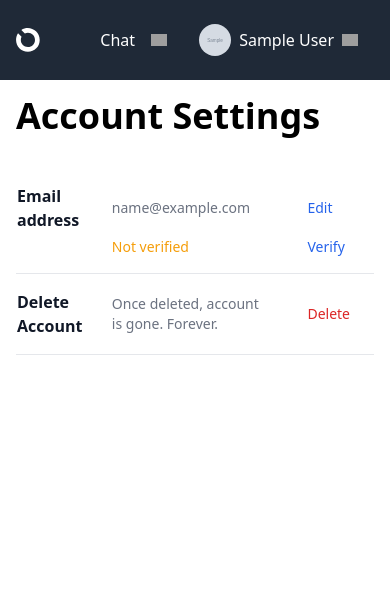
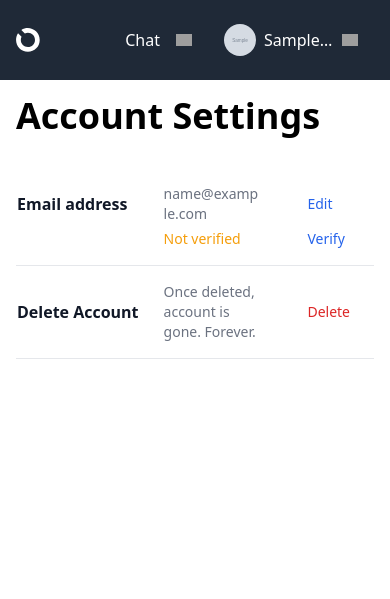
Before and after one commit to dehemi2001/django_realtime_chat, a Django app: page /profile/settings/ in a window 390 px wide. Shown: the top 599 px of the page. Run offline with Django 5.2, Linux system fonts and the light colour scheme; a user stored in the database is signed in; tables that the repository leaves empty hold one stand-in row (values such as "Sample post"); grey boxes marked "Sample" are stand-in pictures; some libraries are stand-ins or nearby versions; grey boxes are pictures that could not be loaded.

Commit message:
Mobile responsive issues fixed.

```diff
--- a/a_rtchat/forms.py
+++ b/a_rtchat/forms.py
@@ -9,7 +9,7 @@ class ChatmessageCreateForm(ModelForm):
         model = GroupMessage
         fields = ['body']
         widgets = {
-            'body': forms.TextInput(attrs={'placeholder': 'Add message ...', 'class': 'p-4 text black', 'maxlength': '300', 'autofocus': True }),
+            'body': forms.TextInput(attrs={'placeholder': 'Add message ...', 'class': 'p-4 text-black w-full', 'maxlength': '300', 'autofocus': True }),
         }
 
 class NewGroupForm(ModelForm):
--- a/a_rtchat/templates/a_rtchat/chat_message.html
+++ b/a_rtchat/templates/a_rtchat/chat_message.html
@@ -1,6 +1,6 @@
 {% if message.author == user %}
 <li class="flex justify-end mb-4">
-    <div class="bg-green-200 rounded-l-lg rounded-tr-lg p-4 max-w-[75%]">
+    <div class="bg-green-200 rounded-l-lg rounded-tr-lg p-4 max-w-[75%] break-words overflow-hidden">
         {% include 'a_rtchat/partials/message_content.html' %}
     </div>
     <div class="flex items-end">
@@ -25,7 +25,7 @@
                 <path fill="white" d="M2.8,13L8,13L8,0.2C7.1,5.5,6.5,8.7,1.7,10.4C-1.6,11.5,1,13,2.8,13z"></path>
             </svg>
         </div>
-        <div class="bg-white p-4 max-w-[75%] rounded-r-lg rounded-tl-lg">
+        <div class="bg-white p-4 max-w-[75%] rounded-r-lg rounded-tl-lg break-words overflow-hidden">
             {% include 'a_rtchat/partials/message_content.html' %}
         </div>
     </div>
--- a/a_rtchat/templates/a_rtchat/partials/online_count.html
+++ b/a_rtchat/templates/a_rtchat/partials/online_count.html
@@ -25,7 +25,7 @@
 <div id="online-icon" class="gray-dot absolute top-2 left-2"></div>
 {% endif %}
 
-<ul id="groupchat-members" class="flex gap-4">
+<ul id="groupchat-members" class="flex gap-4 overflow-x-auto pb-2">
     {% for member in chat_group.members.all %}
     <li>
         <a href="{% url 'profile' member.username %}"
--- a/a_rtchat/templates/a_rtchat/partials/online_status.html
+++ b/a_rtchat/templates/a_rtchat/partials/online_status.html
@@ -1,6 +1,6 @@
 <div id="online-user-count">
     {% if online_users %}
-    <span class="bg-red-500 rounded-lg pt-1 pb-2 px-2 text-white text-sm ml-4">
+    <span class="bg-red-500 rounded-lg py-1 px-2 text-white text-sm ml-4">
         {{ online_users.count }} online
     </span>
     {% endif %}
--- a/a_users/templates/a_users/profile_settings.html
+++ b/a_users/templates/a_users/profile_settings.html
@@ -4,13 +4,14 @@
 
 <h1 class="mb-8">Account Settings</h1>
 
+<div class="overflow-x-auto">
     <table class="w-full text-sm text-left text-gray-500">
         <tbody>
             <tr>
-            <th scope="row" class="pt-4 pb-1 text-base font-bold text-gray-900">
+                <th scope="row" class="pt-4 pb-1 text-base font-bold text-gray-900 whitespace-nowrap">
                     Email address
                 </th>
-            <td id="email-address" class="pt-4 pb-1 px-6">
+                <td id="email-address" class="pt-4 pb-1 px-6 break-all">
                     {% if user.email %}{{ user.email }}{% else %}No Email{% endif %}
                 </td>
                 <td class="pt-4 pb-1 px-6">
@@ -39,7 +40,7 @@
             </tr>
 
             <tr class="border-b">
-            <th scope="row" class="py-4 text-base font-bold text-gray-900">
+                <th scope="row" class="py-4 text-base font-bold text-gray-900 whitespace-nowrap">
                     Delete Account
                 </th>
                 <td class="px-6 py-4">
@@ -53,6 +54,7 @@
             </tr>
         </tbody>
     </table>
+</div>
 
 
 {% endblock %}
--- a/templates/includes/header.html
+++ b/templates/includes/header.html
@@ -4,7 +4,7 @@
             <img class="h-6" src="/static/images/logo.svg" alt="Logo" />
             <span class="text-lg font-bold hidden sm:block">Real-time Chat</span>
         </a>
-        <div id="online-user-count"></div>
+        <div id="online-user-count" class="flex items-center"></div>
     </div>
     <nav class="block bg-gray-800 relative">
         <ul class="navitems flex items-center justify-center h-full">
@@ -58,9 +58,9 @@
             </li>
             <li x-data="{ dropdownOpen: false }" class="relative">
                 <a @click="dropdownOpen = !dropdownOpen" @click.away="dropdownOpen = false"
-                    class="cursor-pointer select-none">
+                    class="cursor-pointer select-none flex items-center gap-2">
                     <img class="h-8 w-8 rounded-full object-cover" src="{{ user.avatar }}" />
-                    {{ user.name }}
+                    <span class="max-w-[70px] md:max-w-[200px] truncate">{{ user.name }}</span>
                     <img x-bind:class="dropdownOpen && 'rotate-180 duration-300'" class="w-4"
                         src="https://img.icons8.com/small/32/777777/expand-arrow.png" />
                 </a>
```
Lines whose indentation alone changed are shown as unchanged.
